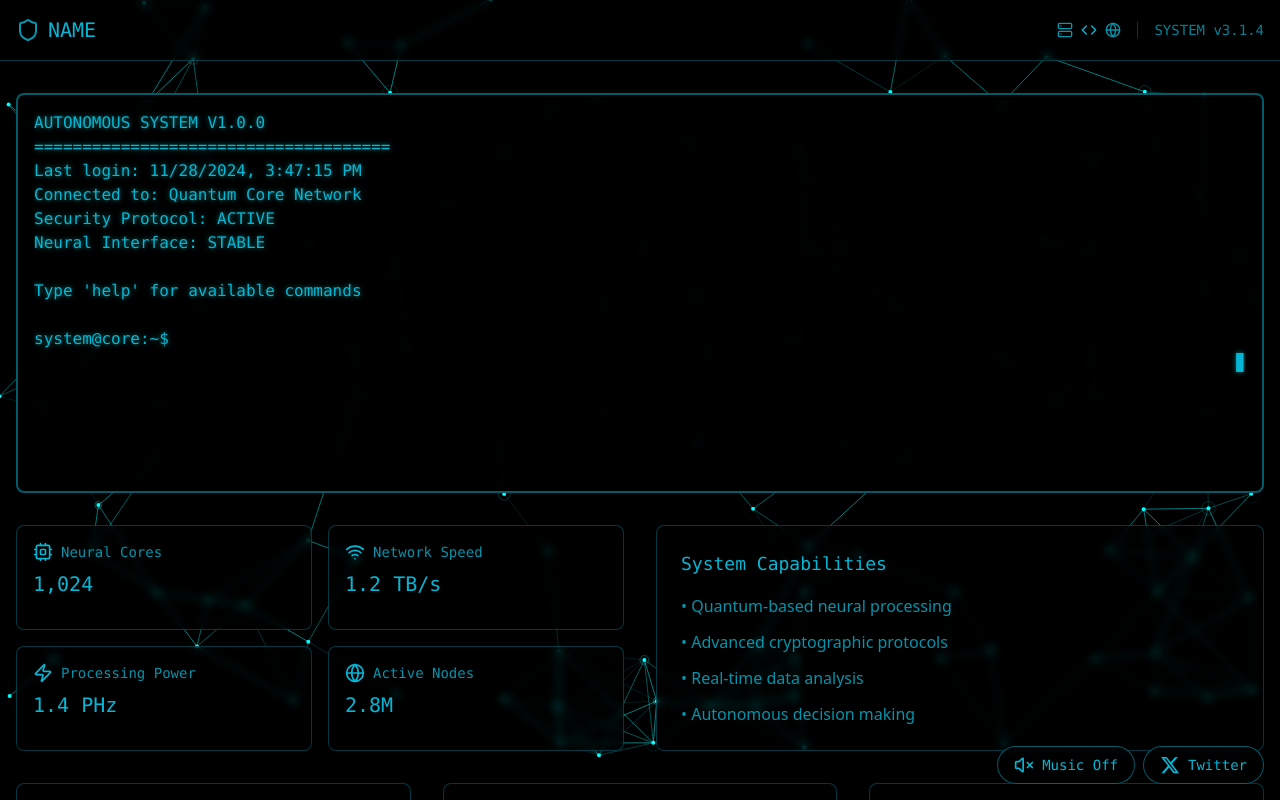
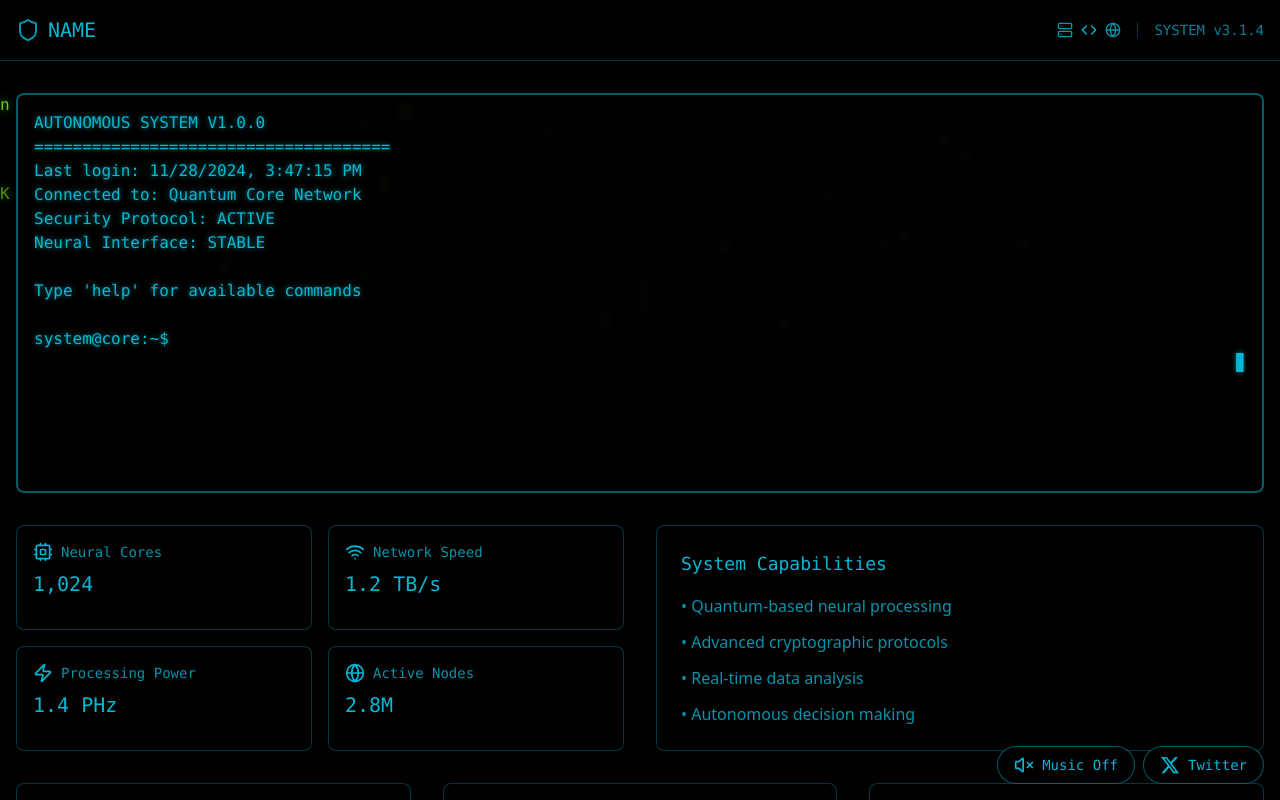
Before and after one commit to bug4/tsst, a React (Vite) app: page / in a window 1280 px wide. Shown: the top 800 px of the page. Built offline with nearby package versions, Linux system fonts and the light colour scheme.

Commit message:
Ready for deployment

```diff
--- a/index.html
+++ b/index.html
@@ -4,7 +4,7 @@
     <meta charset="UTF-8" />
     <link rel="icon" type="image/svg+xml" href="/vite.svg" />
     <meta name="viewport" content="width=device-width, initial-scale=1.0" />
-    <title>TERA AI Systems</title>
+    <title>ZION Technologies AI</title>
   </head>
   <body>
     <div id="root"></div>
--- a/src/components/NeoMatrix.jsx
+++ b/src/components/NeoMatrix.jsx
@@ -89,111 +89,61 @@ const SocialButtons = () => {
   );
 };
 
-const CircuitBoard = () => {
-  const canvasRef = useRef(null);
+const MatrixRain = () => {
+  const [raindrops, setRaindrops] = useState([]);
 
   useEffect(() => {
-    const canvas = canvasRef.current;
-    const ctx = canvas.getContext('2d');
-    let animationFrameId;
+    const chars = '01010101ABCDEFGHIJKLMNOPQRSTUVWXYZabcdefghijklmnopqrstuvwxyz';
+    const columns = Math.floor(window.innerWidth / 20);
 
-    const nodes = [];
-    const paths = [];
+    const generateRaindrop = () => ({
+      id: Math.random(),
+      x: Math.floor(Math.random() * columns) * 20,
+      y: -20,
+      speed: 1 + Math.random() * 2,
+      char: chars[Math.floor(Math.random() * chars.length)],
+      opacity: Math.random() * 0.5 + 0.5
+    });
 
-    // Create nodes
-    const createNodes = () => {
-      const gridSize = 50;
-      for (let x = 0; x < canvas.width; x += gridSize) {
-        for (let y = 0; y < canvas.height; y += gridSize) {
-          if (Math.random() > 0.7) {
-            nodes.push({
-              x: x + Math.random() * 20 - 10,
-              y: y + Math.random() * 20 - 10,
-              pulseSize: 0,
-              pulseSpeed: Math.random() * 0.1 + 0.05
-            });
+    const initialRaindrops = Array.from({ length: 50 }, generateRaindrop);
+    setRaindrops(initialRaindrops);
+
+    const interval = setInterval(() => {
+      setRaindrops(prevDrops => {
+        return prevDrops.map(drop => {
+          if (drop.y > window.innerHeight) {
+            return generateRaindrop();
           }
-        }
-      }
-    };
-
-    // Create paths between nodes
-    const createPaths = () => {
-      nodes.forEach((node, i) => {
-        nodes.slice(i + 1).forEach(otherNode => {
-          if (
-            Math.abs(node.x - otherNode.x) < 100 &&
-            Math.abs(node.y - otherNode.y) < 100
-          ) {
-            paths.push({
-              start: node,
-              end: otherNode,
-              pulse: 0,
-              pulseSpeed: Math.random() * 2 + 1
-            });
-          }
+          return {
+            ...drop,
+            y: drop.y + drop.speed,
+            char: Math.random() < 0.1 ? chars[Math.floor(Math.random() * chars.length)] : drop.char
+          };
         });
       });
-    };
+    }, 50);
 
-    const animate = () => {
-      ctx.clearRect(0, 0, canvas.width, canvas.height);
-
-      // Draw paths
-      paths.forEach(path => {
-        ctx.beginPath();
-        ctx.strokeStyle = `rgba(0, 255, 255, ${0.3 + Math.sin(path.pulse) * 0.2})`;
-        ctx.lineWidth = 1;
-        ctx.moveTo(path.start.x, path.start.y);
-        ctx.lineTo(path.end.x, path.end.y);
-        ctx.stroke();
-        path.pulse += path.pulseSpeed / 60;
-      });
-
-      // Draw nodes
-      nodes.forEach(node => {
-        ctx.beginPath();
-        ctx.fillStyle = '#00ffff';
-        ctx.arc(node.x, node.y, 2, 0, Math.PI * 2);
-        ctx.fill();
-
-        // Draw pulse
-        ctx.beginPath();
-        ctx.strokeStyle = `rgba(0, 255, 255, ${0.5 - node.pulseSize / 20})`;
-        ctx.arc(node.x, node.y, node.pulseSize, 0, Math.PI * 2);
-        ctx.stroke();
-        node.pulseSize += node.pulseSpeed;
-        if (node.pulseSize > 20) node.pulseSize = 0;
-      });
-
-      animationFrameId = requestAnimationFrame(animate);
-    };
-
-    const handleResize = () => {
-      canvas.width = window.innerWidth;
-      canvas.height = window.innerHeight;
-      nodes.length = 0;
-      paths.length = 0;
-      createNodes();
-      createPaths();
-    };
-
-    handleResize();
-    animate();
-
-    window.addEventListener('resize', handleResize);
-    return () => {
-      window.removeEventListener('resize', handleResize);
-      cancelAnimationFrame(animationFrameId);
-    };
+    return () => clearInterval(interval);
   }, []);
 
   return (
-    <canvas
-      ref={canvasRef}
-      className="fixed inset-0 pointer-events-none"
-      style={{ background: 'black' }}
-    />
+    <div className="fixed inset-0 pointer-events-none overflow-hidden">
+      {raindrops.map(drop => (
+        <div
+          key={drop.id}
+          className="absolute font-mono text-lime-500"
+          style={{
+            left: `${drop.x}px`,
+            top: `${drop.y}px`,
+            opacity: drop.opacity,
+            textShadow: '0 0 8px rgba(0, 255, 0, 0.8)',
+            transition: 'opacity 0.5s'
+          }}
+        >
+          {drop.char}
+        </div>
+      ))}
+    </div>
   );
 };
 
@@ -254,12 +204,7 @@ system@core:~$ `);
       case 'help':
         return `Available commands:
   • solana   - Show Solana network status
-  • balance  - Display your wallet balance
-  • nft      - Fetch a Matrix-themed NFT
-  • stake    - Stake your SOL (mock)
-  • matrix   - Toggle Matrix rain effect
-  • hack     - "Hack" the Solana network (mock)
-  • validate - Check Solana validator status
+  • ca       - Display ZION contract address
   • nodes    - Show active Solana nodes
   • clear    - Clear terminal`;
 
@@ -270,33 +215,9 @@ system@core:~$ `);
   • Network Latency: 0.3ms
   • Last Epoch Rewards: 4.7% APY`;
 
-      case 'balance':
-        return `Your Wallet Balance:
-  • 25.3 SOL
-  • 4,320 Matrix Tokens`;
-
-      case 'nft':
-        return `Matrix-Themed NFT:
-  "Neo's Code Rain" - An AI-crafted NFT showcasing endless streams of Matrix green code dripping into the Solana network.`;
-
-      case 'stake':
-        return `Staking Initialized:
-  • Delegating 10 SOL to Validator X
-  • Expected Rewards: 5.1% APY`;
-
-      case 'matrix':
-        return `Activating Matrix Effect...
-  (Feature will toggle a Matrix rain animation!)`;
-
-      case 'hack':
-        return `Accessing Solana Core...
-  Just kidding! You can't hack the blockchain 😉`;
-
-      case 'validate':
-        return `Solana Validators:
-  • Active Validators: 1,875
-  • Stake Distributed: 65.3%
-  • Top Validator: Validator-42`;
+      case 'ca':
+        return `ZION COntract Address:
+  • Fetching Information ...`;
 
       case 'nodes':
         return `Active Solana Nodes:
@@ -335,7 +256,7 @@ system@core:~$ `);
 
   return (
     <div className="min-h-screen bg-black text-cyan-500 relative">
-      <CircuitBoard />
+      <MatrixRain />
 
       <div className="relative z-10">
         <header className="border-b border-cyan-500/30 backdrop-blur-sm bg-black/50 sticky top-0">
```
Also changed, not shown: public/vite.svg.
